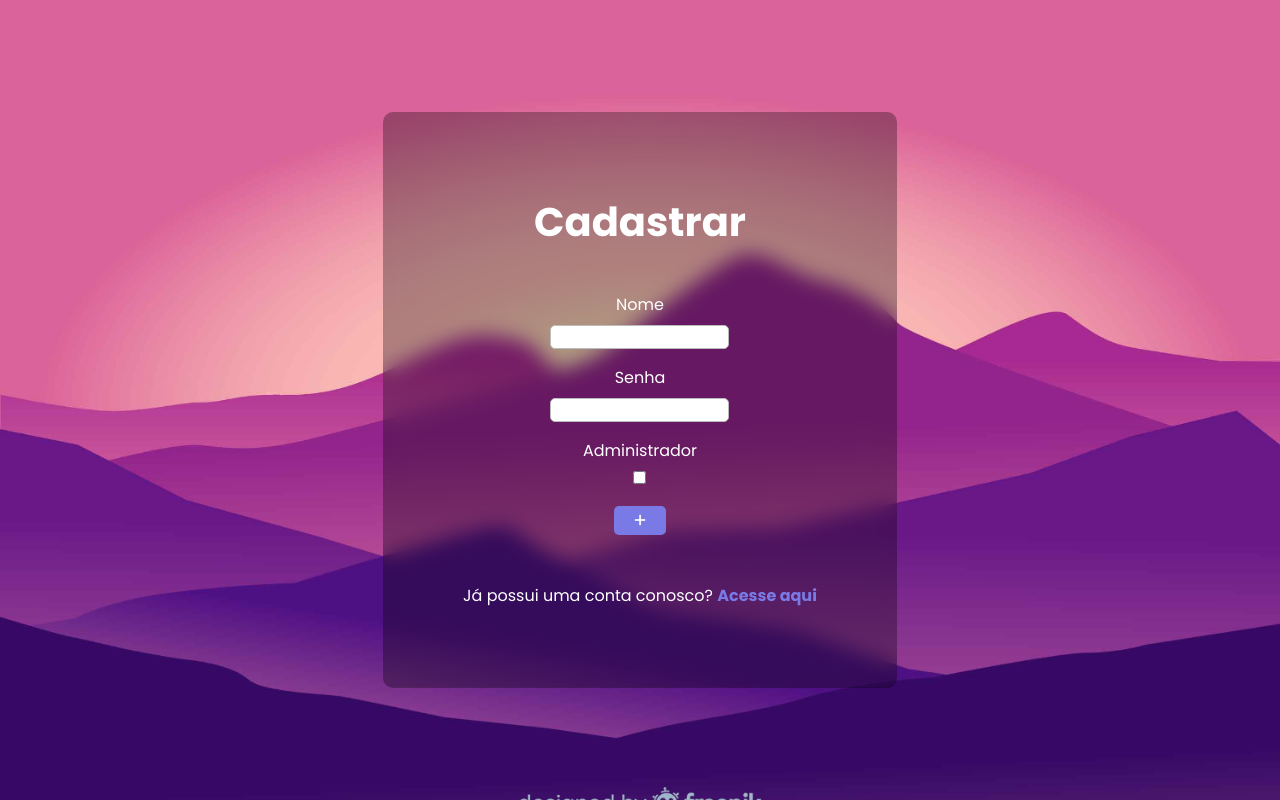
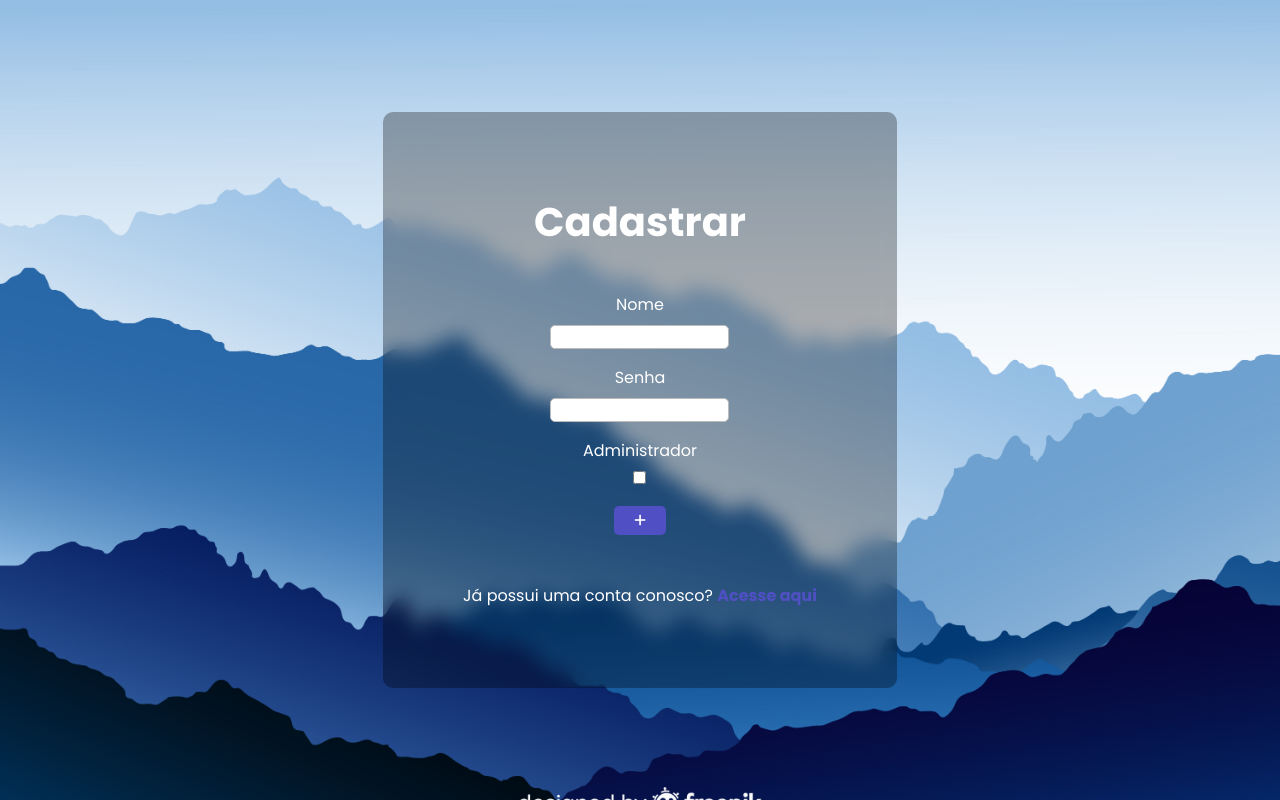
Before and after one commit to evaaldo/GERENCIAMENTO-USUARIOS, an ASP.NET Core app: page /Usuario/Cadastrar in a window 1280 px wide. Run offline with ASP.NET Core 8, Linux system fonts and the light colour scheme; style sheets or scripts are compiled from the project's sources; some libraries are stand-ins or nearby versions.

Commit message:
Feat: Estilizando página de cadastro'

```diff
--- a/Views/Usuario/Cadastrar.cshtml
+++ b/Views/Usuario/Cadastrar.cshtml
@@ -10,7 +10,7 @@
     <link rel="stylesheet" href="~/GerenciamentoUsuarios.styles.css" asp-append-version="true" />
     <script src="https://kit.fontawesome.com/88cbac72fc.js" crossorigin="anonymous" defer></script>
 </head>
-<body>
+<body class="cadastrarSite">
     <div class="container">
         <main role="main" class="pb-3">
             <section class="cadastro criar">
--- a/Views/Usuario/Index.cshtml
+++ b/Views/Usuario/Index.cshtml
@@ -5,7 +5,7 @@
 <head>
     <meta charset="utf-8" />
     <meta name="viewport" content="width=device-width, initial-scale=1.0" />
-    <title>@ViewData["Title"] - Login</title>
+    <title>@ViewData["Title"] Login</title>
     <link rel="stylesheet" href="~/css/site.css" asp-append-version="true" />
     <link rel="stylesheet" href="~/GerenciamentoUsuarios.styles.css" asp-append-version="true" />
     <script src="https://kit.fontawesome.com/88cbac72fc.js" crossorigin="anonymous" defer></script>
@@ -25,7 +25,7 @@
                             <label asp-for="Senha">Senha</label>
                             <input asp-for="Senha" type="password">
                         </div>
-                        <button type="submit" value="" class="btn"><i class="fa-solid fa-arrow-right-to-bracket"></i></button>
+                        <button type="submit" value="" class="btn btnLogin"><i class="fa-solid fa-arrow-right-to-bracket"></i></button>
                     </form>
                     <div>
                         <p>Não possui uma conta ainda? <a asp-controller="Usuario" asp-action="Cadastrar">Crie aqui</a></p>
--- a/wwwroot/css/site.css
+++ b/wwwroot/css/site.css
@@ -16,6 +16,10 @@ body {
   background-repeat: no-repeat;
   background-size: cover;
   color: white;
+}
+
+.cadastrarSite {
+  background-image: url(../img/FUNDO-CADASTRO.jpg);
 }
 
 .cadastro {
@@ -76,7 +80,7 @@ body {
   padding: .5em 1.5em;
   border-radius: 5px;
   cursor: pointer;
-  background-color: rgb(122, 122, 230);
+  background-color: rgb(80, 80, 196);
   color: white;
   font-weight: 700;
   text-align: center;
@@ -86,6 +90,7 @@ body {
 
 .cadastro div .btn:hover {
   background-color: black;
+  color: white;
 }
 
 .cadastro div p {
@@ -95,7 +100,7 @@ body {
 .cadastro div a {
   text-decoration: none;
   font-weight: 700;
-  color: rgb(122, 122, 230);
+  color: rgb(80, 80, 196);
   transition: .25s;
 }
 
```
Also changed, not shown: Views/Usuario/Listagem.cshtml (+1 -7 lines).
